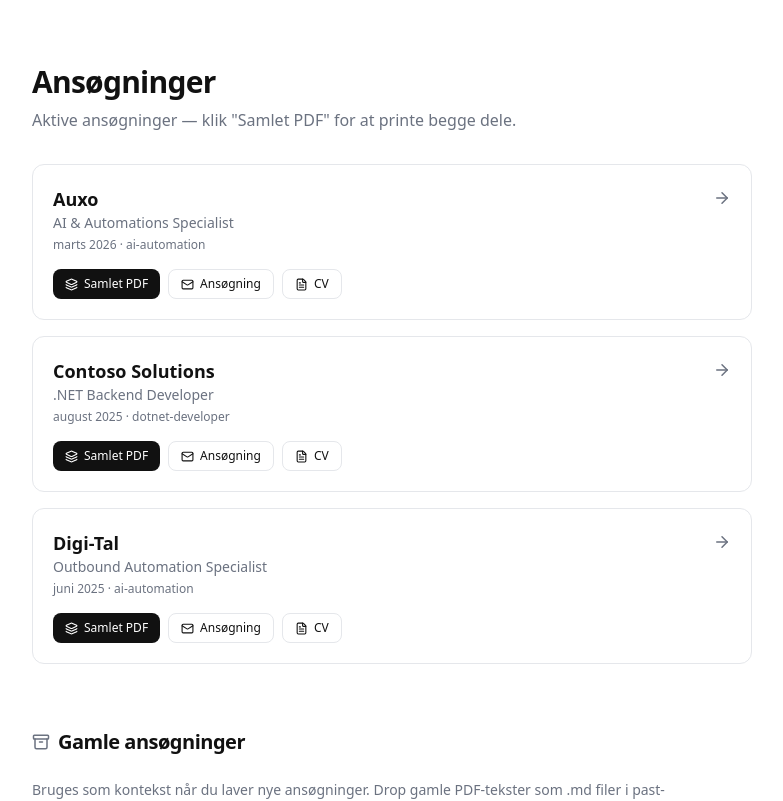
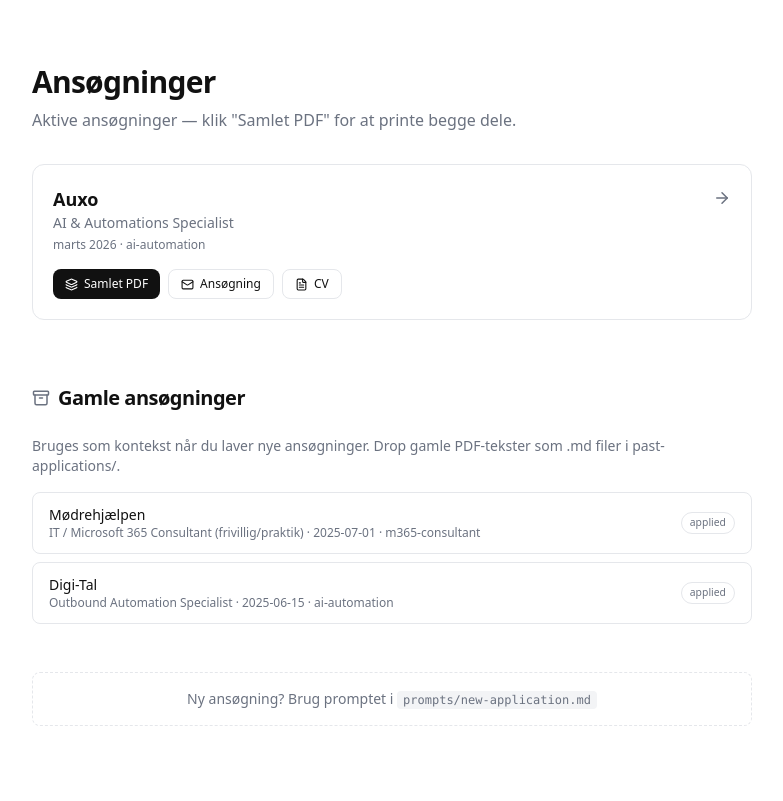
Before and after one commit to HenrikFB/portfolio, a Next.js app in the folder job-app/: page / in a window 1280 px wide. Shown: the top 801 px of the page, without its empty margins (248-1031 px from the left). Built offline with nearby package versions, Linux system fonts and the light colour scheme.

Commit message:
Remove configuration and job description files for Digi-Tal Outbound Automation and Fake Contoso .NET applications; update application data to reflect these deletions.

```diff
--- a/job-app/applications/digi-tal-outbound-automation/config.ts
+++ /dev/null
@@ -1,38 +0,0 @@
-import { CompanyConfig } from "@/data/types";
-
-export const config: CompanyConfig = {
-  slug: "digi-tal-outbound-automation",
-  companyName: "Digi-Tal",
-  role: "Outbound Automation Specialist",
-  accentColor: "#2563eb",
-  accentLight: "#dbeafe",
-  template: "ai-automation",
-  date: "2025-06-15",
-  language: "da",
-  coverLetter: {
-    greeting: "Hej Digi-Tal,",
-    opening:
-      "Udover stillingen som \"Outbound Automation Specialist\" kommer jeg i min private fritid til at være firmaets AI Engineering, fordi jeg finder domænet spændende. Jeg vil også gerne foreslå et selvstændigt 4-ugers pilotprojekt — uden behov for ressourcer fra jeres side (ledighedspraktik).",
-    body: `Jeg er uddannet i IT-Produktudvikling med en tværfaglig profil der dækker alt fra funktionel programmering til designtænkning. Jeg kan hoppe ind og fikse problemer end-to-end — fra brugerundersøgelser til produktion.
-
-Min baggrund gør mig egnet til:
-— Softwareudvikling fra interne krav, skalerbart og vedligeholdeligt.
-— Interfaces, strategy, adapter og factory patterns + DRY-principper.
-— Integrationer, API'er og datamodeller.
-— Automatiseret DevOps og CI/CD med AI rules.
-— Funktionel programmering til sikkerhed ved mange variabler og flows.`,
-    projectProposals: `Projekter til firmaet:
-
-— Automatisere udkast/analyse af regnskabspakker: Multi-agent workflow (Researcher + Writer) der finder lignende cases, genererer rapporter, og opdaterer intern knowledge base automatisk.
-— Automatisere brugerfeedback og kvalitative data med LLM-analyse. Opdatere prompts automatisk.
-— Chatbot/automatiseret support — tilpasset jeres kontaktflow.
-
-AI og automatisering projekt ideer:
-— Dokumentekstraktion: Azure AI, LlamaIndex/Landing AI (agentic extraction).
-— Konvertering af ustrukturerede data til strukturerede data (billeder, dokumenter, regneark, databaser).
-— Grafdatabaser til semantisk søgning.
-— Protokoller som MCP og Agent2Agent — modulært og duplikeringsfrit.`,
-    closing:
-      "Jeg ser frem til at høre mere — og foreslår gerne et konkret pilotprojekt som første skridt.",
-  },
-};
--- a/job-app/applications/digi-tal-outbound-automation/job-description.md
+++ /dev/null
@@ -1,15 +0,0 @@
-# Outbound Automation Specialist — Digi-Tal
-
-Digi-Tal søger en Outbound Automation Specialist med passion for AI og automatisering.
-
-## Om stillingen
-- Automatisere outbound workflows og kundekommunikation
-- Bygge og vedligeholde n8n/Zapier workflows
-- Integrere AI-løsninger i daglige processer
-- Udvikle interne tools og systemer
-
-## Krav
-- Erfaring med automation-værktøjer (n8n, Zapier)
-- Kodeforståelse og API-integrationer
-- Selvstændig og struktureret arbejdsform
-- Flydende dansk
--- a/job-app/applications/fake-contoso-dotnet/config.ts
+++ /dev/null
@@ -1,24 +0,0 @@
-import { CompanyConfig } from "@/data/types";
-
-export const config: CompanyConfig = {
-  slug: "fake-contoso-dotnet",
-  companyName: "Contoso Solutions",
-  role: ".NET Backend Developer",
-  accentColor: "#7c3aed",
-  accentLight: "#ede9fe",
-  template: "dotnet-developer",
-  date: "2025-08-01",
-  language: "en",
-  coverLetter: {
-    greeting: "Dear Hiring Team,",
-    opening:
-      "I'm writing about the .NET Backend Developer position. My experience spans Blazor, .NET MVC, Azure Functions, Docker, and SQL — and I bring a product-oriented mindset to backend engineering.",
-    body: `With a MSc in IT Product Development, I approach development holistically — not just writing code, but understanding the system it lives in. At Powercare I worked with Docker, Blazor, and .NET MVC. At Aisel Health I built Azure Functions APIs with Angular frontends and raw SQL. At Dynatest I evaluated GIS SDKs and built native WinUI applications.
-
-I write clean, testable code and care about architecture: interfaces, dependency injection, adapter patterns, and DRY principles. I'm comfortable across the full .NET ecosystem — from ASP.NET Core APIs to Blazor Server and desktop apps.
-
-I also bring an AI/automation angle: I can identify where AI-assisted tooling, automated pipelines, or intelligent data processing can save time and improve quality — and I can build those solutions myself.`,
-    closing:
-      "Looking forward to discussing how I can contribute. I'm available to start immediately.",
-  },
-};
--- a/job-app/applications/fake-contoso-dotnet/job-description.md
+++ /dev/null
@@ -1,16 +0,0 @@
-# .NET Developer — Contoso Solutions
-
-## About the role
-We're looking for a .NET developer to join our engineering team building enterprise web applications with Blazor, ASP.NET Core, and Azure.
-
-## Responsibilities
-- Develop and maintain web applications using Blazor and ASP.NET Core
-- Design and implement REST APIs
-- Work with Azure cloud services (App Service, SQL, Functions)
-- Collaborate with product and design teams
-
-## Requirements
-- 2+ years experience with .NET / C#
-- Experience with Blazor or similar SPA frameworks
-- Azure cloud experience
-- Strong understanding of software architecture patterns
--- a/job-app/src/data/applications.ts
+++ b/job-app/src/data/applications.ts
@@ -2,10 +2,6 @@
 
 const configs: Record<string, () => Promise<{ config: CompanyConfig }>> = {
   "auxo-ai-automation": () => import("../../applications/auxo-ai-automation/config"),
-  "digi-tal-outbound-automation": () =>
-    import("../../applications/digi-tal-outbound-automation/config"),
-  "fake-contoso-dotnet": () =>
-    import("../../applications/fake-contoso-dotnet/config"),
 };
 
 export function getApplicationSlugs(): string[] {
```
